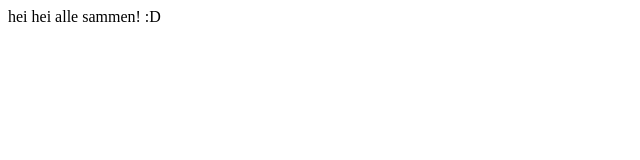
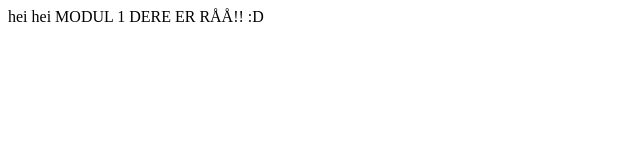
Before and after one commit to leidsten/testaugust, a plain HTML site: page index.html in a window 1280 px wide. Shown: the whole page, without its empty margins (0-640 px from the left). Drawn offline with Linux system fonts and the light colour scheme.

Commit message:
M1 update

```diff
--- a/index.html
+++ b/index.html
@@ -7,6 +7,6 @@
     <title>MIN FØRSTE GITHUB PUSH!</title>
 </head>
 <body>
-    hei hei alle sammen! :D
+    hei hei MODUL 1 DERE ER RÅÅ!! :D
 </body>
 </html>
```
